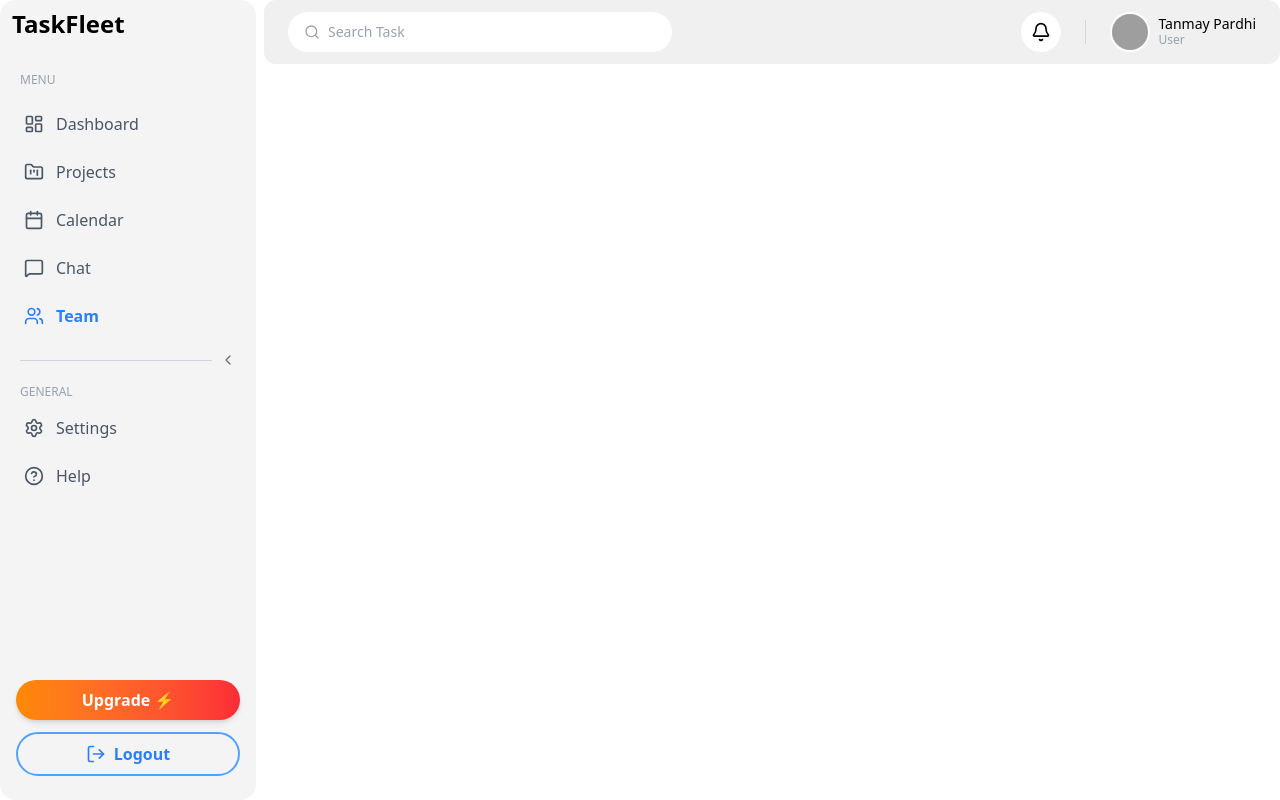
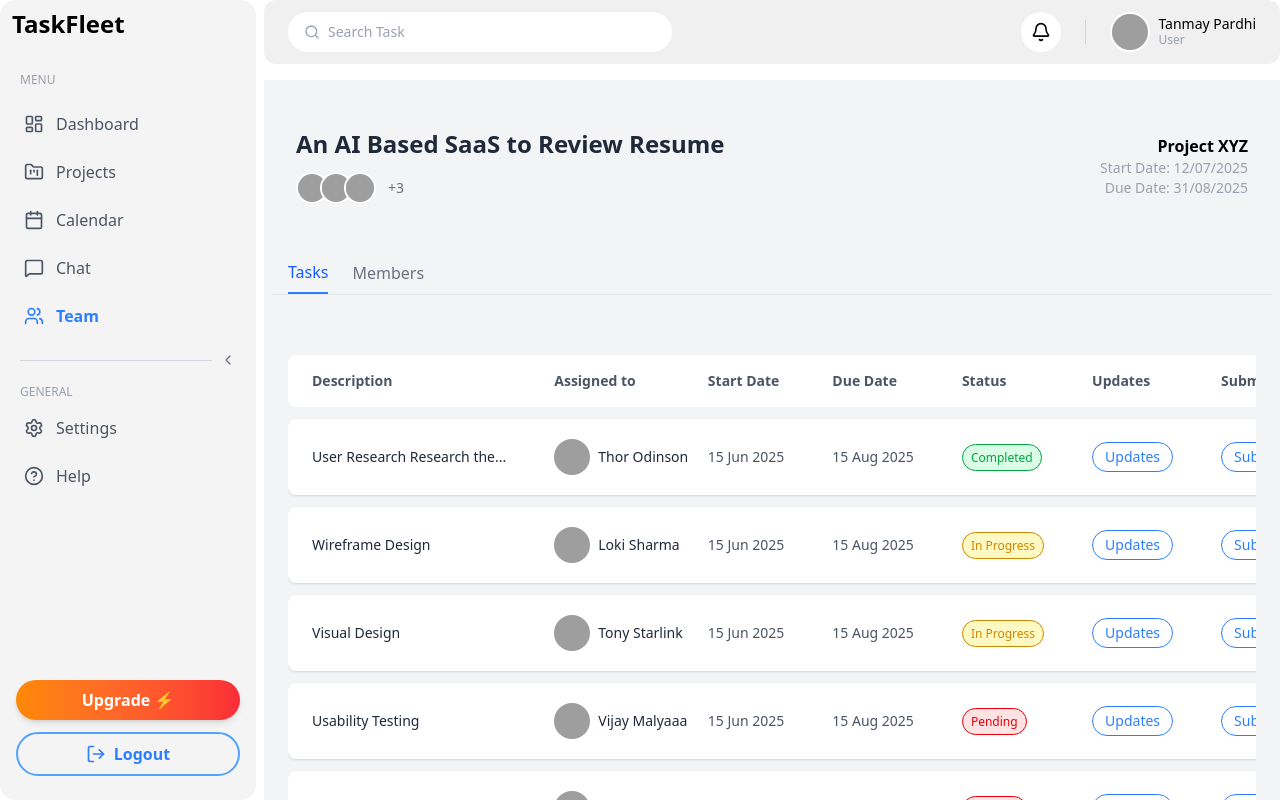
Before and after one commit to manindra-455/task, a React (Vite) app: page /team in a window 1280 px wide. Built offline with nearby package versions, Linux system fonts and the light colour scheme; grey boxes are pictures that could not be loaded.

Commit message:
Update Team.jsx

```diff
--- a/src/pages/Team.jsx
+++ b/src/pages/Team.jsx
@@ -5,7 +5,7 @@ import ProjectPage from '../components/Project/ProjectPage'
  const Team = () => {
    return (
      <div>
-       {/* <ProjectPage /> */}
+        <ProjectPage />
      </div>
    )
  }
```
